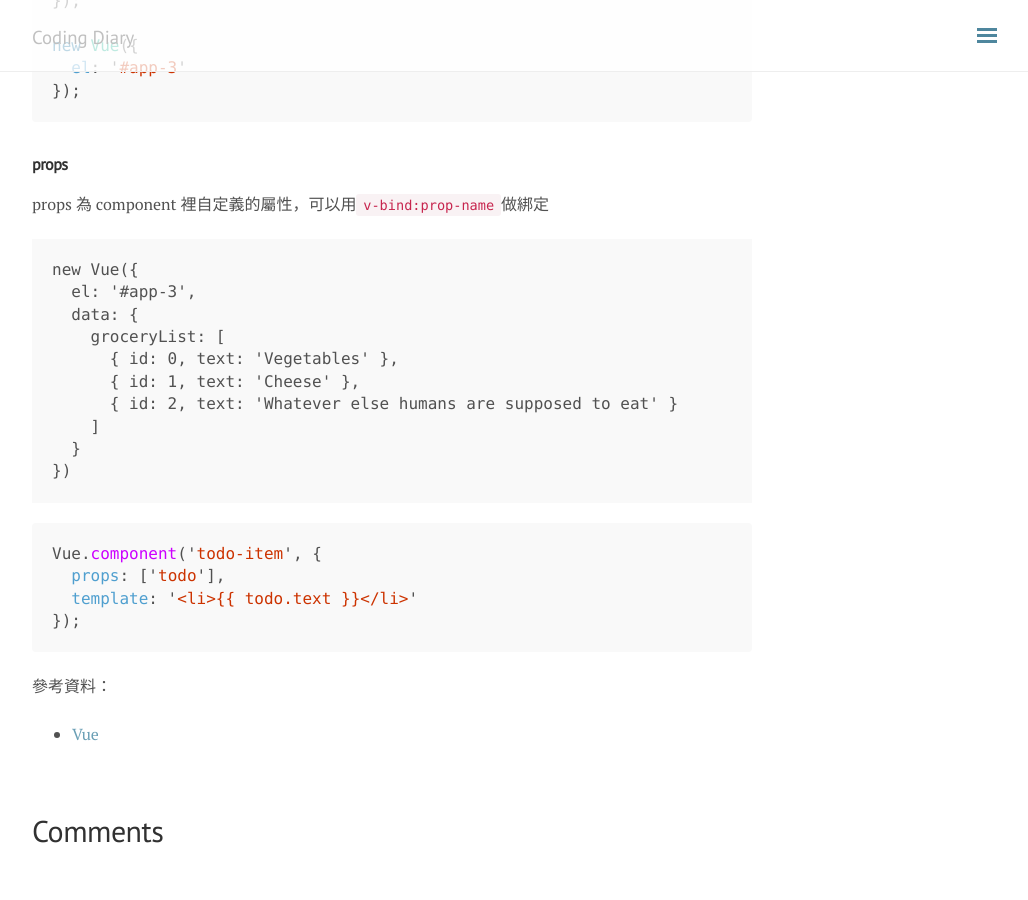
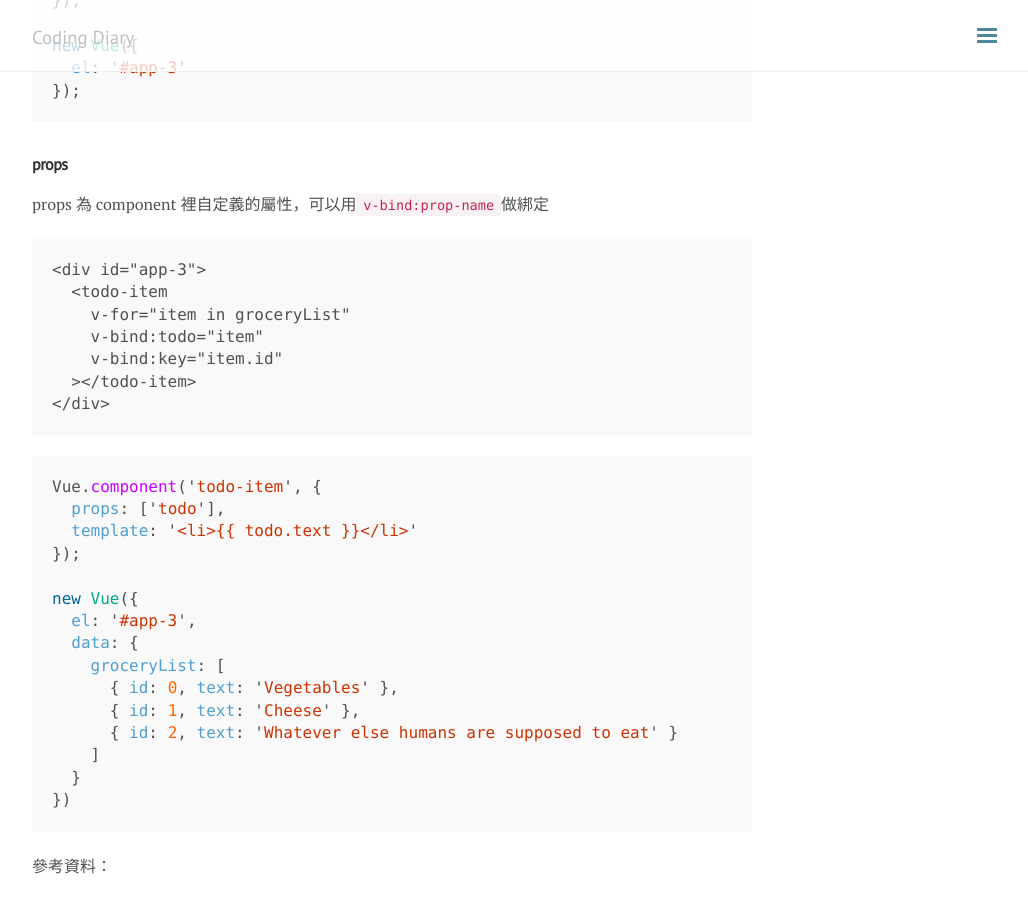
Before and after one commit to david8388/david8388.github.io, a Jekyll site: the page built from _posts/2019-04-27-Vue-101-Day-3.md, in a window 1280 px wide and 900 px high, scrolled down 3635 px. Shown: the whole window, without its empty margins (248-1276 px from the left). Built offline with Jekyll 4.4.1, drawn with Linux system fonts in a browser that asks for light colours; nearby versions of some CDN libraries; comment, search, counter and statistics services are not loaded; before the commit the page ends 4495 px from its top, so only the background shows below that.

Commit message:
update:Vue-101-Day-3 props

````diff
--- a/_posts/2019-04-27-Vue-101-Day-3.md
+++ b/_posts/2019-04-27-Vue-101-Day-3.md
@@ -168,6 +168,21 @@ new Vue({
 props 為 component 裡自定義的屬性，可以用`v-bind:prop-name`做綁定
 
 ```HTML
+<div id="app-3">
+  <todo-item
+    v-for="item in groceryList"
+    v-bind:todo="item"
+    v-bind:key="item.id"
+  ></todo-item>
+</div>
+```
+
+```javascript
+Vue.component('todo-item', {
+  props: ['todo'],
+  template: {% raw %}'<li>{{ todo.text }}</li>'{% endraw %}
+});
+
 new Vue({
   el: '#app-3',
   data: {
@@ -180,13 +195,6 @@ new Vue({
 })
 ```
 
-```javascript
-Vue.component('todo-item', {
-  props: ['todo'],
-  template: {% raw %}'<li>{{ todo.text }}</li>'{% endraw %}
-});
-```
-
 參考資料：
 
 - [Vue](https://vuejs.org/v2/guide/)
````
